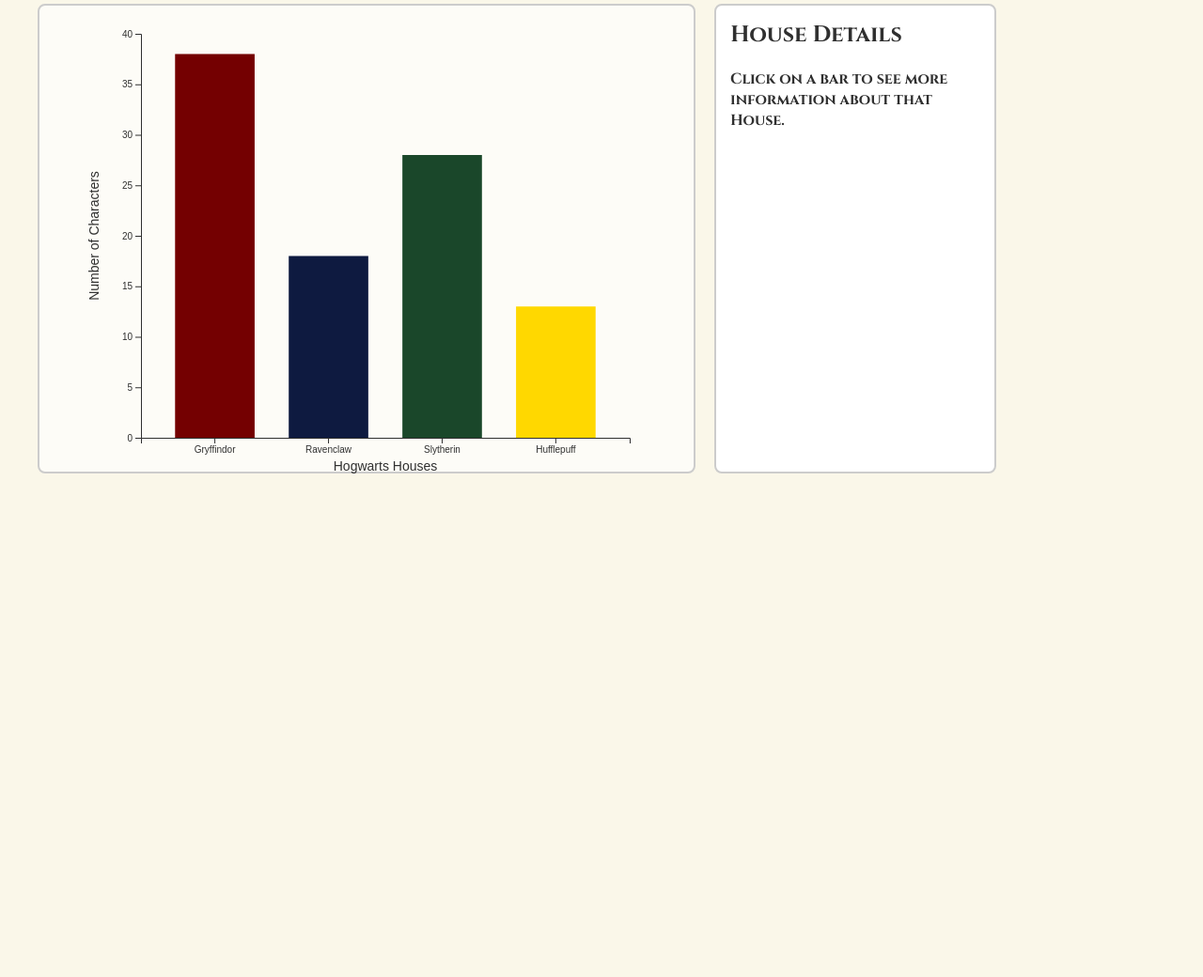
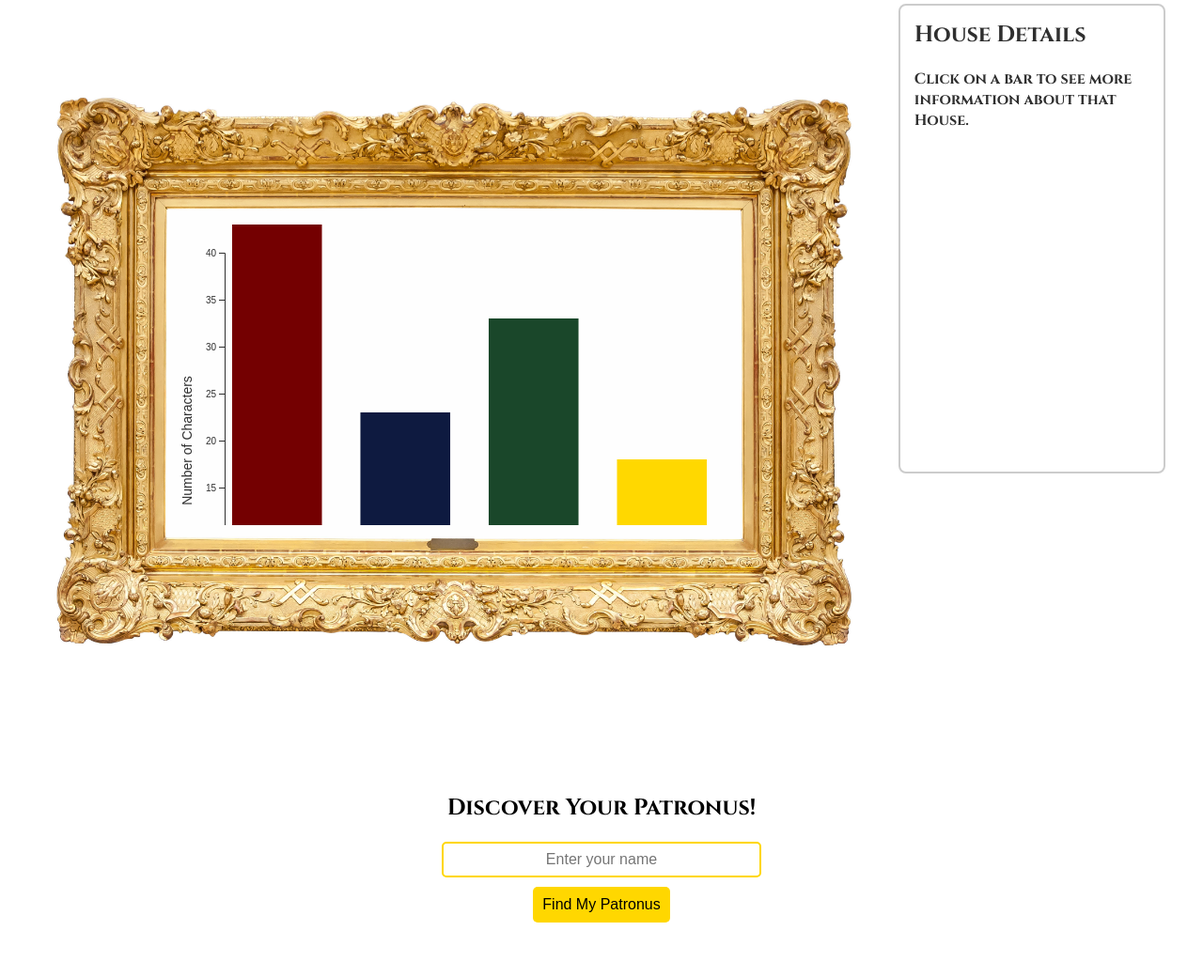
Before and after one commit to akhan1201/HMW2_INFO4310, a plain HTML site: page static/index.html in a window 1280 px wide. Shown: the part 80-1120 px from the top of the page at 94% size. Before the commit the page ends 800 px from the top, so only its background shows below. Drawn offline with nearby package versions, Linux system fonts and the light colour scheme.

Commit message:
edited cursor, graph styling, images, and patronus

```diff
--- a/static/index.html
+++ b/static/index.html
@@ -20,6 +20,15 @@
     </div>
   </div>
 
+  <div id="patronus-quiz">
+    <h2> Discover Your Patronus! </h2>
+    <input type="text" id="wizard-name" placeholder="Enter your name">
+    <button id="patronus-btn">Find My Patronus</button>
+    <p id="patronus-result"></p>
+    <img id="patronus-image" src="" alt="" style="display: none;">
+  </div>
+
+
   <script src="https://d3js.org/d3.v7.min.js"></script>
   <script src="script.js"></script>
 </body>
--- a/static/script.js
+++ b/static/script.js
@@ -46,29 +46,46 @@ d3.dsv(";", "data/Characters.csv").then(function(data) {
   const houseDataArray = Array.from(houseMap, ([House, count]) => ({ House, count }));
   console.log("Aggregated Data:", houseDataArray);
 
-  // Dimensions
-  const svgWidth = 600, svgHeight = 500;
-  const margin = { top: 20, right: 20, bottom: 50, left: 60 };
+  // Frame dimensions (matching the golden frame)
+  const frameWidth = 700, frameHeight = 500;
+  const margin = { top: 50, right: 50, bottom: 50, left: 48 };
 
-  const width = svgWidth - margin.left - margin.right;
-  const height = svgHeight - margin.top - margin.bottom;
+  const width = frameWidth - margin.left - margin.right;
+  const height = frameHeight - margin.top - margin.bottom;
 
-  // Creating SVG
+  // Creating SVG container
   const svg = d3.select("#chart")
     .append("svg")
-    .attr("width", svgWidth)
-    .attr("height", svgHeight);
+    .attr("width", frameWidth)
+    .attr("height", frameHeight)
+    .style("position", "relative");
 
-  const g = svg.append("g")
+
+  // Embed the histogram chart inside the frame
+  const foreignObject = svg.append("foreignObject")
+    .attr("x", margin.left)  // Adjust x positioning inside frame
+    .attr("y", margin.top + 10)   // Adjust y positioning inside frame
+    .attr("width", width)   // Scale down width
+    .attr("height", height)
+    .append("xhtml:div")
+    .style("width", `${width}px`)
+    .style("height", `${height}px`)
+    .style("overflow", "hidden");
+
+  // Create an inner SVG inside the `foreignObject` for the chart
+  const chartSVG = foreignObject.append("svg")
+    .attr("width", width)
+    .attr("height", height);
+
+  const g = chartSVG.append("g")
     .attr("transform", `translate(${margin.left},${margin.top})`);
-
-  // X scale
+  // X Scale
   const xScale = d3.scaleBand()
     .domain(houseDataArray.map(d => d.House))
-    .range([0, width])
+    .range([15, width])
     .padding(0.3);
 
-  // Y scale
+  // Y Scale
   const maxCount = d3.max(houseDataArray, d => d.count) || 0;
   const yScale = d3.scaleLinear()
     .domain([0, maxCount])
@@ -83,9 +100,7 @@ d3.dsv(";", "data/Characters.csv").then(function(data) {
   const yAxis = g.append("g")
     .call(d3.axisLeft(yScale));
 
-  // Axis Labels
-  // X-axis label
-  xAxis.append("text")
+    xAxis.append("text")
     .attr("class", "axis-label")
     .attr("x", width / 2)
     .attr("y", 35)
@@ -99,14 +114,14 @@ d3.dsv(";", "data/Characters.csv").then(function(data) {
     .attr("class", "axis-label")
     .attr("transform", "rotate(-90)")
     .attr("x", -height / 2)
-    .attr("y", -45)
+    .attr("y", -35)
     .attr("fill", "#2f2f2f")
     .attr("text-anchor", "middle")
     .style("font-size", "14px")
     .text("Number of Characters");
 
-  // 11) Bars
-  const bars = g.selectAll(".bar")
+  // Bars
+  chartSVG.selectAll(".bar")
     .data(houseDataArray)
     .enter()
     .append("rect")
@@ -116,37 +131,23 @@ d3.dsv(";", "data/Characters.csv").then(function(data) {
     .attr("width", xScale.bandwidth())
     .attr("height", d => height - yScale(d.count))
     .style("fill", d => houseColors[d.House] || "steelblue")
-    .style("cursor", "pointer") // pointer on hover
-    .style("stroke-width", 0)
+    .style("cursor", "pointer")
     .on("mouseover", function(event, d) {
-      // Lighten color on hover
-      d3.select(this)
-        .transition()
-        .duration(200)
-        .style("filter", "brightness(1.2)");
+      d3.select(this).transition().duration(200).style("filter", "brightness(1.8)");
     })
     .on("mouseout", function(event, d) {
-      // Return to original color if not chosen
-      d3.select(this)
-        .transition()
-        .duration(200)
-        .style("filter", "none");
+      d3.select(this).transition().duration(200).style("filter", "none");
     })
     .on("click", function(event, d) {
-      // Reset stroke
       if (selectedBar && selectedBar !== this) {
-        d3.select(selectedBar)
-          .style("stroke", "none")
-          .style("stroke-width", 0);
+        d3.select(selectedBar).style("stroke", "none").style("stroke-width", 0);
       }
-      // Mark bar and give golden glow
       selectedBar = this;
       d3.select(this)
-        .style("stroke", "#FFD700")
+        .style("stroke", "#000")
         .style("stroke-width", 3)
         .style("filter", "none");
 
-      // Gather rows for the clicked House
       const houseMembers = filteredData.filter(row => row.House.trim() === d.House);
 
       // Group by Gender
@@ -157,7 +158,7 @@ d3.dsv(";", "data/Characters.csv").then(function(data) {
       );
       const genderData = Array.from(genderMap, ([gender, count]) => ({ gender, count }));
 
-      // Group by our cleaned Blood Status
+      // Group by Blood Status
       const bloodMap = d3.rollup(
         houseMembers,
         v => v.length,
@@ -173,14 +174,22 @@ d3.dsv(";", "data/Characters.csv").then(function(data) {
       );
       const speciesData = Array.from(speciesMap, ([spec, count]) => ({ spec, count }));
 
-      // Converting each breakdown to HTML
+      // Convert each breakdown to HTML
       const genderList = genderData.map(g => `${g.gender || "Unknown"}: ${g.count}`).join("<br>");
       const bloodList = bloodData.map(b => `${b.bStat || "Unknown"}: ${b.count}`).join("<br>");
       const speciesList = speciesData.map(s => `${s.spec || "Unknown"}: ${s.count}`).join("<br>");
 
-      // Side-panel
+      const emblems = {
+        "Gryffindor": "images/gryffindor.jpg",
+        "Slytherin":  "images/slytherin.jpg",
+        "Ravenclaw":  "images/ravenclaw.jpg",
+        "Hufflepuff": "images/hufflepuff.jpg"
+      };
+
+      // Side-panel Update
       d3.select("#side-panel").html(`
         <h2>${d.House}</h2>
+        <img class="house-image" src="${emblems[d.House]}" alt="${d.House} emblem">
         <p><strong>Total Characters:</strong> ${d.count}</p>
 
         <h3>Gender Breakdown</h3>
@@ -194,6 +203,44 @@ d3.dsv(";", "data/Characters.csv").then(function(data) {
       `);
     });
 
+  //PATRONUS SCRIPTS START HERE:
+
+  // patronuses (need to fill based on ones listed in dataset)
+const patronuses = {
+  "Stag": "images/stag.png", //image source: https://stock.adobe.com/search/images?filters%5Bcontent_type%3Aphoto%5D=1&filters%5Bcontent_type%3Aillustration%5D=1&filters%5Bcontent_type%3Azip_vector%5D=1&filters%5Bcontent_type%3Aimage%5D=1&k=patronus&order=relevance&price%5B%24%5D=1&limit=100&search_page=1&search_type=usertyped&acp=&aco=patronus&get_facets=0&asset_id=1090897075
+  "Horse": "images/horse.png", //image source: https://stock.adobe.com/search/images?filters%5Bcontent_type%3Aphoto%5D=1&filters%5Bcontent_type%3Aillustration%5D=1&filters%5Bcontent_type%3Azip_vector%5D=1&filters%5Bcontent_type%3Aimage%5D=1&order=relevance&price%5B%24%5D=1&limit=100&search_page=1&search_type=usertyped&acp=&aco=horse+patronus&k=horse+patronus&get_facets=0&asset_id=572394226
+};
+
+//this functions just assigns a random patronus based on the user's input (we can modify it to be based on most common patronuses per house instead of name?)
+function getRandomPatronus(name) {
+  const patronusNames = Object.keys(patronuses);
+  const hash = name.split("").reduce((acc, char) => acc + char.charCodeAt(0), 0);
+  return patronusNames[hash % patronusNames.length];
+}
+
+//textbox for the patronus feature
+document.getElementById("patronus-btn").addEventListener("click", function() {
+  const name = document.getElementById("wizard-name").value.trim();
+
+  if (name === "") {
+      document.getElementById("patronus-result").innerHTML = "Please enter your name!";
+      return;
+  }
+
+  const patronus = getRandomPatronus(name);
+  document.getElementById("patronus-result").innerHTML = `✨ Your Patronus is a <strong>${patronus}</strong>!`;
+
+  //based on the result of the random functiont, we then output one of our stored patronus images
+  const imgElement = document.getElementById("patronus-image");
+  imgElement.src = patronuses[patronus];
+  imgElement.style.display = "block";
+
+  // Add magical glow effect
+  imgElement.classList.add("glow-effect"); //inspired by the code taken from here: https://codepen.io/pugson/pen/eYNXvyN
+
+
+});
+
 }).catch(function(error) {
   console.error("Error loading or processing data:", error);
 });
--- a/static/style.css
+++ b/static/style.css
@@ -1,10 +1,11 @@
-/* Body (wizardly theme) */
+/* Body  */
 body {
-  background-color: #faf7e9;
+  background: white;
   font-family: 'Cinzel', serif;
   margin: 20px;
   color: #2f2f2f;
   text-align: center;
+  cursor: url("images/cursor.cur"), auto; /* Image Source: <a href="https://www.flaticon.com/free-icons/wand" title="wand icons">Wand icons created by Freepik - Flaticon</a> */
 }
 
 h1 {
@@ -22,13 +23,31 @@ h1 {
 
 /* Chart area */
 #chart {
-  width: 700px;
-  height: 500px;
-  background-color: #fdfcf7;
-  border: 2px solid #ccc;
-  border-radius: 8px;
-  padding: 10px;
-  box-sizing: border-box;
+  width: 910px;
+  height: 760px;
+  position: relative;
+  background: url("images/frame.jpg") no-repeat center; /* Image source: https://stock.adobe.com/search/images?filters%5Bcontent_type%3Aphoto%5D=1&filters%5Bcontent_type%3Aillustration%5D=1&filters%5Bcontent_type%3Azip_vector%5D=1&filters%5Bcontent_type%3Aimage%5D=1&k=frame&order=relevance&price%5B%24%5D=1&limit=100&search_page=1&search_type=usertyped&acp=&aco=frame&get_facets=0&asset_id=284921759 */
+  background-size: contain;
+  background-position: center;
+  display: flex;
+  justify-content: center;
+  align-items: center;
+  padding: 20px; /* Ensure padding to fit chart inside */
+}
+
+/* Keep the Chart Inside the Frame */
+#chart svg {
+  width: 750px;
+  height: 670px;
+  margin-top: 60px;
+  margin-left: 20px;
+
+}
+
+/* Prevent Overflow */
+#chart svg foreignObject {
+  height: 700px;
+  width: 900px;
 }
 
 /* Side panel */
@@ -46,3 +65,69 @@ h1 {
 #side-panel h2 {
   margin-top: 0;
 }
+
+.house-image {
+  max-width: 100px;
+  display: block;
+  margin-bottom: 10px;
+}
+
+/* PATRONUS STUFF */
+
+#patronus-quiz {
+  background: white;
+  color: black;
+  padding: 20px;
+  text-align: center;
+  width: 400px;
+  margin: auto;
+  font-family: 'Cinzel', serif;
+}
+
+#patronus-quiz h2 {
+  color: black;
+}
+
+input {
+  padding: 8px;
+  font-size: 16px;
+  border: 2px solid gold;
+  border-radius: 5px;
+  width: 80%;
+  text-align: center;
+}
+
+button {
+  background: gold;
+  border: none;
+  padding: 10px;
+  cursor: pointer;
+  margin-top: 10px;
+  font-size: 16px;
+  border-radius: 5px;
+}
+
+button:hover {
+  background: white;
+  color: black;
+}
+
+#patronus-result {
+  font-size: 18px;
+  margin-top: 10px;
+  font-weight: bold;
+  text-shadow: 2px 2px 5px rgba(54, 151, 189, 0.8);
+}
+
+#patronus-image {
+  width: 150px;
+  height: auto;
+  margin-top: 15px;
+  display: none;
+  filter: drop-shadow(0px 0px 15px rgba(54, 151, 189, 0.8));
+}
+
+/* Glow effect */
+.glow-effect {
+  animation: glow 1.5s ease-in-out infinite alternate;
+}
```
Also changed, not shown: static/images/background.jpg (added), static/images/background1.jpg (added), static/images/background2.jpg (added), static/images/frame.jpg (added), static/images/gryffindor.jpg (added), static/images/horse.png (added), static/images/hufflepuff.jpg (added), static/images/ravenclaw.jpg (added), static/images/slytherin.jpg (added), static/images/stag.png (added), static/images/wand.png (added), 1 other file.
